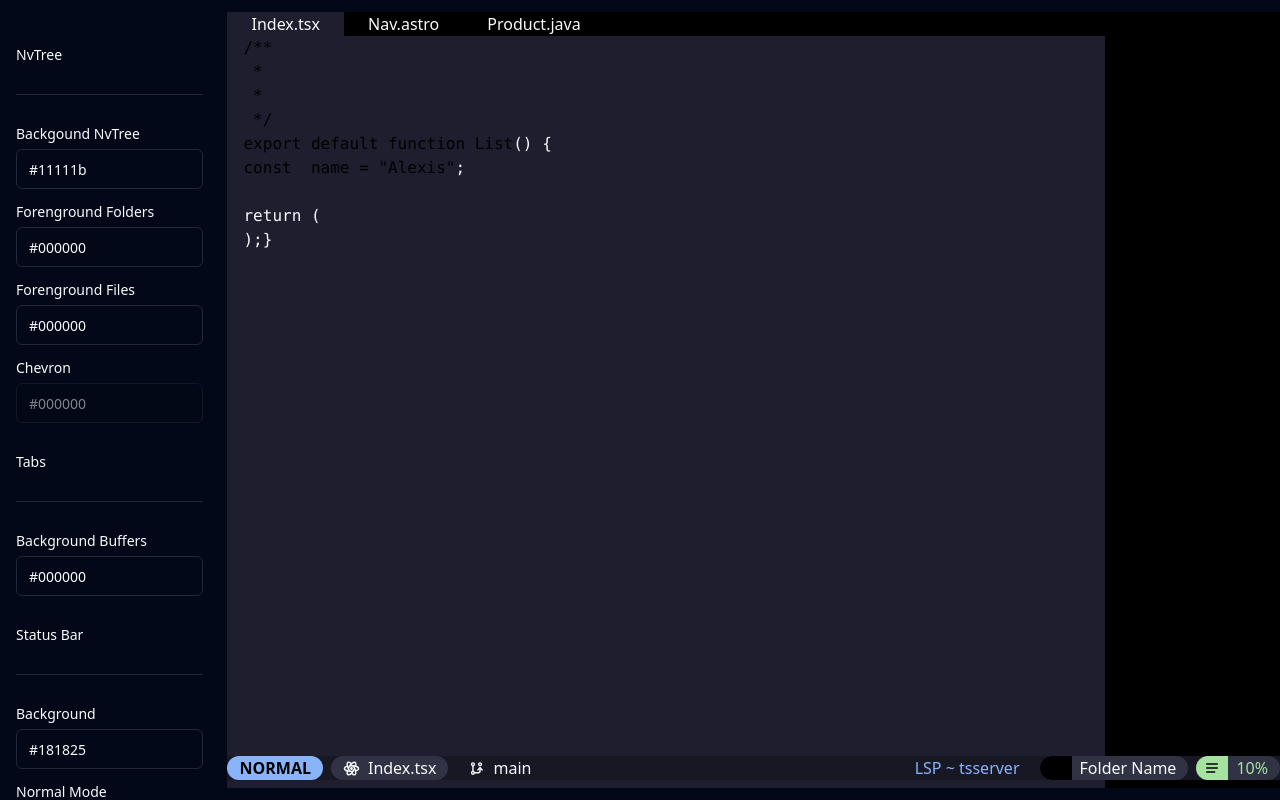
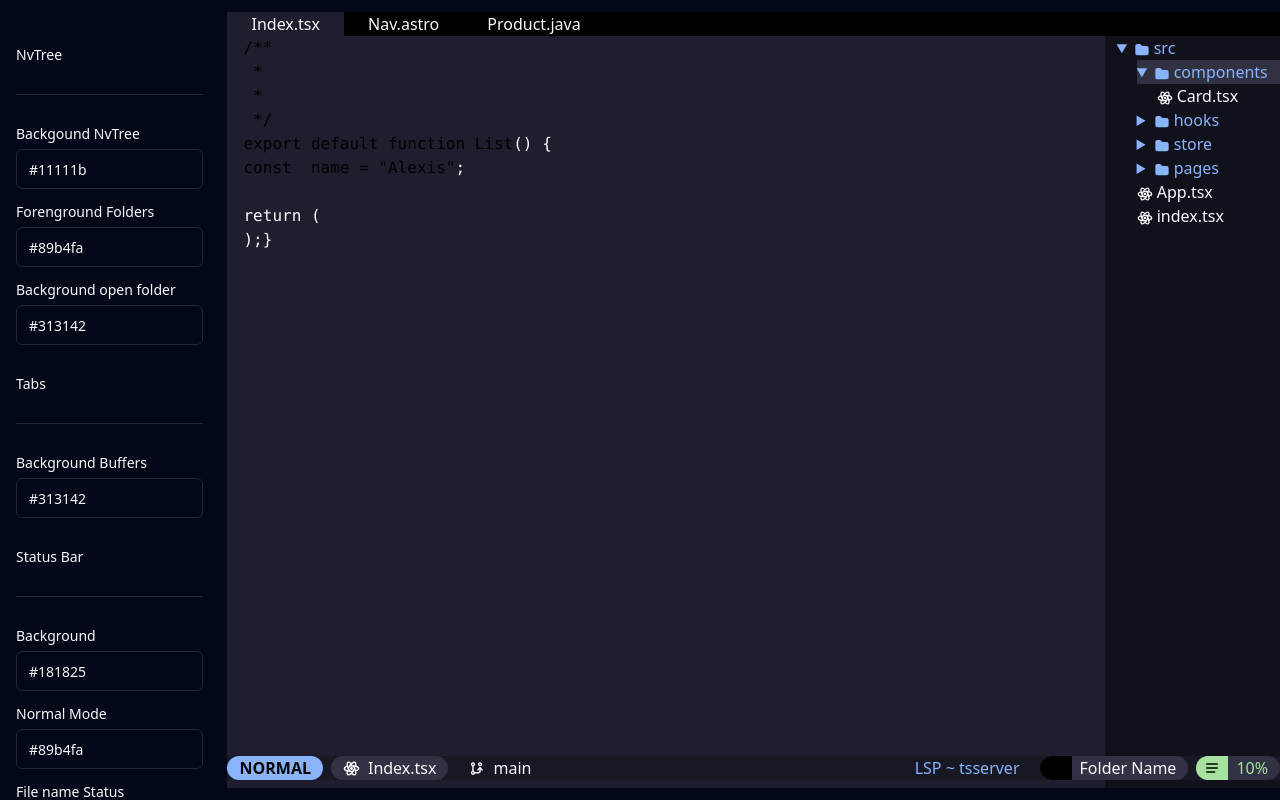
Before and after one commit to AlexNarvaez00/nvchad-theme-creator, a React (Vite) app: page / in a window 1280 px wide. Built offline with nearby package versions, Linux system fonts and the light colour scheme.

Commit message:
ft: colors changes

```diff
--- a/src/components/Form.tsx
+++ b/src/components/Form.tsx
@@ -6,7 +6,16 @@ import { useBase16 } from "@/hooks/useBase16";
 import { useBase30 } from "@/hooks/useBase30";
 
 export default function Form() {
-  const { setColor, nord_blue, statusline_bg, lightbg, green } = useBase30();
+  const {
+    setColor,
+    black2,
+    nord_blue,
+    statusline_bg,
+    lightbg,
+    green,
+    folder_bg,
+    darker_black,
+  } = useBase30();
 
   const { state, setState } = useColors();
 
@@ -29,28 +38,21 @@ export default function Form() {
         <Separator className="my-4" />
         <InputForm
           label="Backgound NvTree"
-          name="backgroundTree"
-          value={state.backgroundTree}
-          onChange={handleChange}
+          name="darker_black"
+          value={darker_black}
+          onChange={handleChangeBase30}
         />
         <InputForm
           label="Forenground Folders"
-          name="foregroundFolders"
-          value={state.foregroundFolders}
-          onChange={handleChange}
+          name="folder_bg"
+          value={folder_bg}
+          onChange={handleChangeBase30}
         />
         <InputForm
-          label="Forenground Files"
-          name="foregroundFiles"
-          value={state.foregroundFiles}
-          onChange={handleChange}
-        />
-        <InputForm
-          label="Chevron"
-          name="foregroundComments"
-          value={state.foregroundComments}
-          onChange={handleChange}
-          disabled={true}
+          label="Background open folder"
+          name="black2"
+          value={black2}
+          onChange={handleChangeBase30}
         />
       </section>
       <section className="mt-4 grid gap-4">
@@ -58,9 +60,9 @@ export default function Form() {
         <Separator className="my-4" />
         <InputForm
           label="Background Buffers"
-          name="backgroundTabs"
-          value={state.backgroundTabs}
-          onChange={handleChange}
+          name="black2"
+          value={black2}
+          onChange={handleChangeBase30}
         />
       </section>
 
--- a/src/components/NvTree.tsx
+++ b/src/components/NvTree.tsx
@@ -1,73 +1,39 @@
+import NvTreeDir from "./NvTreeDir";
 import NvTreeItem from "./NvTreeItem";
-import { NvTreeTypes } from "@/types/nvTreeTypes";
-import {
-  IconBrandReact,
-  IconChevronRight,
-  IconCoffee,
-  IconFolderFilled,
-  IconRocket,
-} from "@tabler/icons-react";
+import { IconBrandReact } from "@tabler/icons-react";
 import { useBase30 } from "@/hooks/useBase30";
 
-interface Props extends NvTreeTypes {}
+interface Props {}
 
-export default function NvTree({
-  foregroundFolders,
-  foregroundChevron,
-  foregroundFiles,
-  backgroundTree,
-}: Props) {
-  const { darker_black } = useBase30();
+export default function NvTree({}: Props) {
+  const { darker_black, black2 } = useBase30();
+
   return (
-    <>
     <div
-        className="container-menu col-span-1 px-5"
+      className="container-menu col-span-1 pl-3"
       style={{ background: darker_black }}
     >
-        <ul>
+      <NvTreeDir title="src" open>
+        <NvTreeDir
+          title="components"
+          open
+          active={true}
+          style={{ background: black2 }}
+        >
           <NvTreeItem>
-            <span
-              className={`flex gap-1 items-center`}
-              style={{ color: foregroundFolders }}
-            >
-              <IconChevronRight
-                size={"18px"}
-                className="-ml-[20px]"
-                style={{ color: foregroundChevron }}
-              />
-              <IconFolderFilled size={"18px"} />
-              src
-            </span>
+            <IconBrandReact size={"16px"} className="inline-block" /> Card.tsx
+          </NvTreeItem>
+        </NvTreeDir>
+        <NvTreeDir title="hooks"></NvTreeDir>
+        <NvTreeDir title="store"></NvTreeDir>
+        <NvTreeDir title="pages"></NvTreeDir>
+        <NvTreeItem>
+          <IconBrandReact size={"16px"} className="inline-block" /> App.tsx
         </NvTreeItem>
         <NvTreeItem>
-            <span
-              className={`flex gap-1 items-center`}
-              style={{ color: foregroundFiles }}
-            >
-              <IconBrandReact size={"18px"} />
-              Index.tsx
-            </span>
+          <IconBrandReact size={"16px"} className="inline-block" /> index.tsx
         </NvTreeItem>
-          <NvTreeItem>
-            <span
-              className={`flex gap-1 items-center`}
-              style={{ color: foregroundFiles }}
-            >
-              <IconRocket size={"18px"} />
-              Nav.astro
-            </span>
-          </NvTreeItem>
-          <NvTreeItem>
-            <span
-              className={`flex gap-1 items-center`}
-              style={{ color: foregroundFiles }}
-            >
-              <IconCoffee size={"18px"} />
-              Product.java
-            </span>
-          </NvTreeItem>
-        </ul>
+      </NvTreeDir>
     </div>
-    </>
   );
 }
--- /dev/null
+++ b/src/components/NvTreeDir.tsx
@@ -0,0 +1,28 @@
+import { ReactNode, HTMLProps } from "react";
+import { IconFolderFilled } from "@tabler/icons-react";
+import { useBase30 } from "@/hooks/useBase30";
+interface Props extends HTMLProps<HTMLDetailsElement>{
+  children?: ReactNode;
+  title: string;
+  className?: string;
+  active?: boolean
+}
+export default function NvTreeDir({
+  children,
+  title,
+  className,
+  active = false,
+  ...props
+}: Props) {
+  const { folder_bg , darker_black } = useBase30();
+
+  return (
+    <details className={` ${className}`} {...props}>
+      <summary style={{ color: folder_bg }}>
+        <IconFolderFilled size={"16px"} className="inline-block" />
+        {` ${title}`}
+      </summary>
+      <ul className="pl-5" style={{background: darker_black}} >{children}</ul>
+    </details>
+  );
+}
--- a/src/components/NvTreeItem.tsx
+++ b/src/components/NvTreeItem.tsx
@@ -1,13 +1,9 @@
-import { ReactNode } from "react";
+import { HTMLProps, ReactNode } from "react";
+interface Props extends HTMLProps<HTMLLIElement> {
+  children?: ReactNode;
+}
 
-interface Props {
-  children: ReactNode;
-  className?: string;
+export default function NvTreeItem({ children, ...props }: Props) {
+
+  return <li {...props} >{children}</li>;
 }
-export default function NvTreeItem({ children, className, ...props }: Props) {
-  return (
-    <li className={`px-3 flex gap-2 ${className}`} {...props}>
-      {children}
-    </li>
-  );
-}
--- a/src/components/Nvim.tsx
+++ b/src/components/Nvim.tsx
@@ -30,12 +30,7 @@ export default function Nvim() {
             foregroundString={`${state.foregroundString}`}
           />
         </div>
-        <NvTree
-          foregroundFolders={`${state.foregroundFolders}`}
-          foregroundFiles={`${state.foregroundFiles}`}
-          backgroundTree={`${state.backgroundTree}`}
-          foregroundChevron={`${state.foregroundComments}`}
-        />
+        <NvTree />
       </section>
       <div className="status-bar w-full">
         <NvStatusBar />
--- a/src/store/ColorStore.ts
+++ b/src/store/ColorStore.ts
@@ -4,13 +4,13 @@ import { create } from "zustand";
 export const useColorStore = create<Colors>((set) => ({
   base30: {
     baby_pink: `#000000`,
-    black2: `#000000`,
+    black2: `#313142`,
     black: `#000000`,
     blue: `#000000`,
     cyan: `#000000`,
     dark_purple: `#000000`,
-    darker_black: `#000000`,
-    folder_bg: `#000000`,
+    darker_black: `#11111b`,
+    folder_bg: `#89b4fa`,
     green: `#a6e3a1`,
     grey: `#000000`,
     grey_fg2: `#000000`,
```
Also changed, not shown: temp.txt (added). Lines whose indentation alone changed are shown as unchanged.
